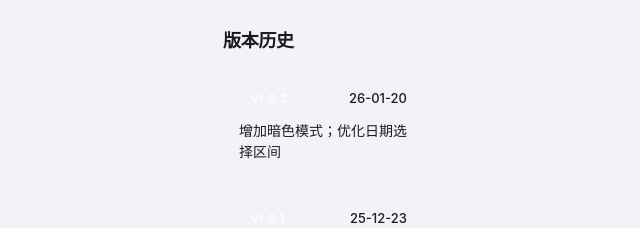
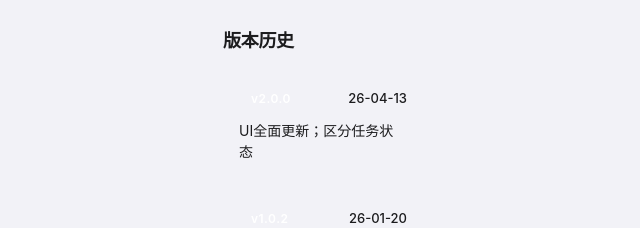
Before and after one commit to llymeow/progress, a Vue app: page /about in a window 1280 px wide. Shown: the part 506-734 px from the top of the page, without its empty margins (259-899 px from the left). Built offline with nearby package versions, Linux system fonts and the light colour scheme.

Commit message:
feat: add v2.0.0 release details to version history section

```diff
--- a/src/views/AboutView.vue
+++ b/src/views/AboutView.vue
@@ -20,6 +20,13 @@
     <div class="about-section">
       <h2 class="section-heading">版本历史</h2>
       <div class="version-list">
+         <div class="version-item">
+          <div class="version-header">
+            <span class="version-badge">v2.0.0</span>
+            <span class="version-date">26-04-13</span>
+          </div>
+          <p class="version-description">UI全面更新；区分任务状态</p>
+        </div>
         <div class="version-item">
           <div class="version-header">
             <span class="version-badge">v1.0.2</span>
```
